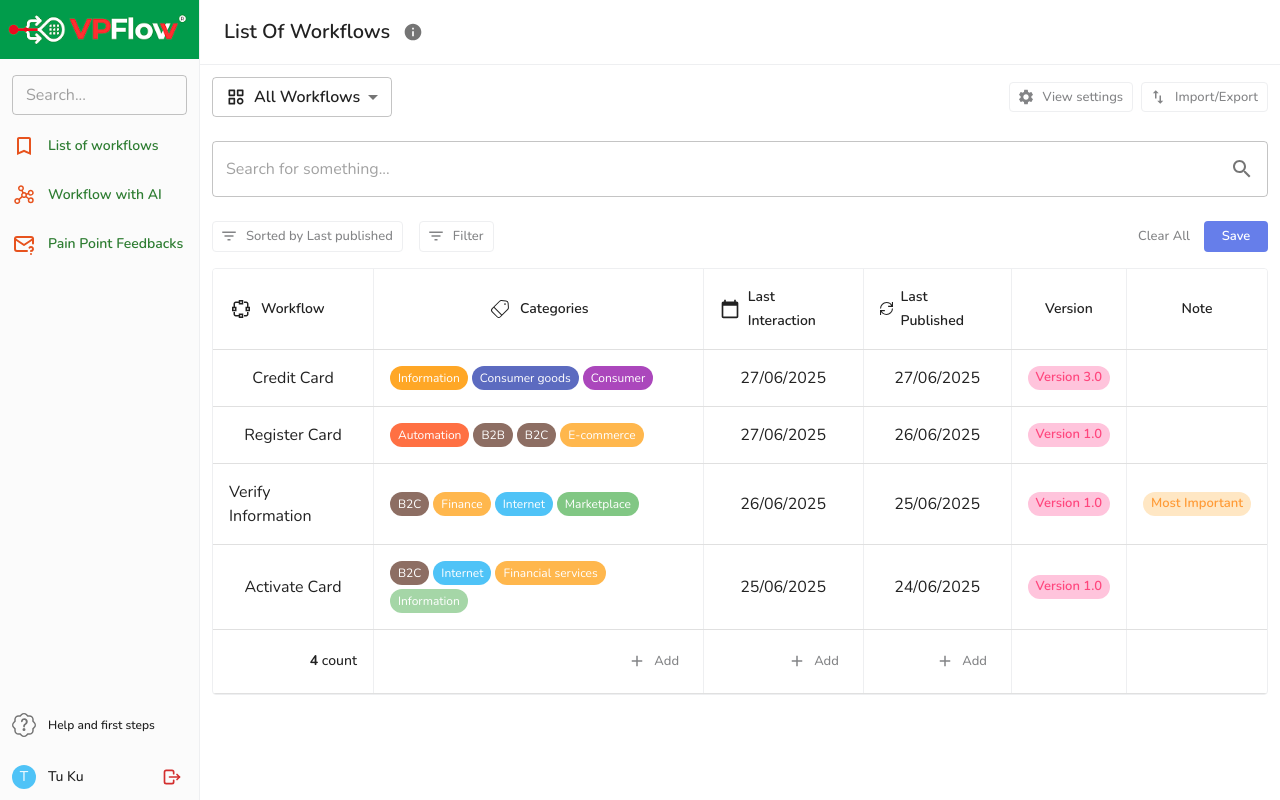
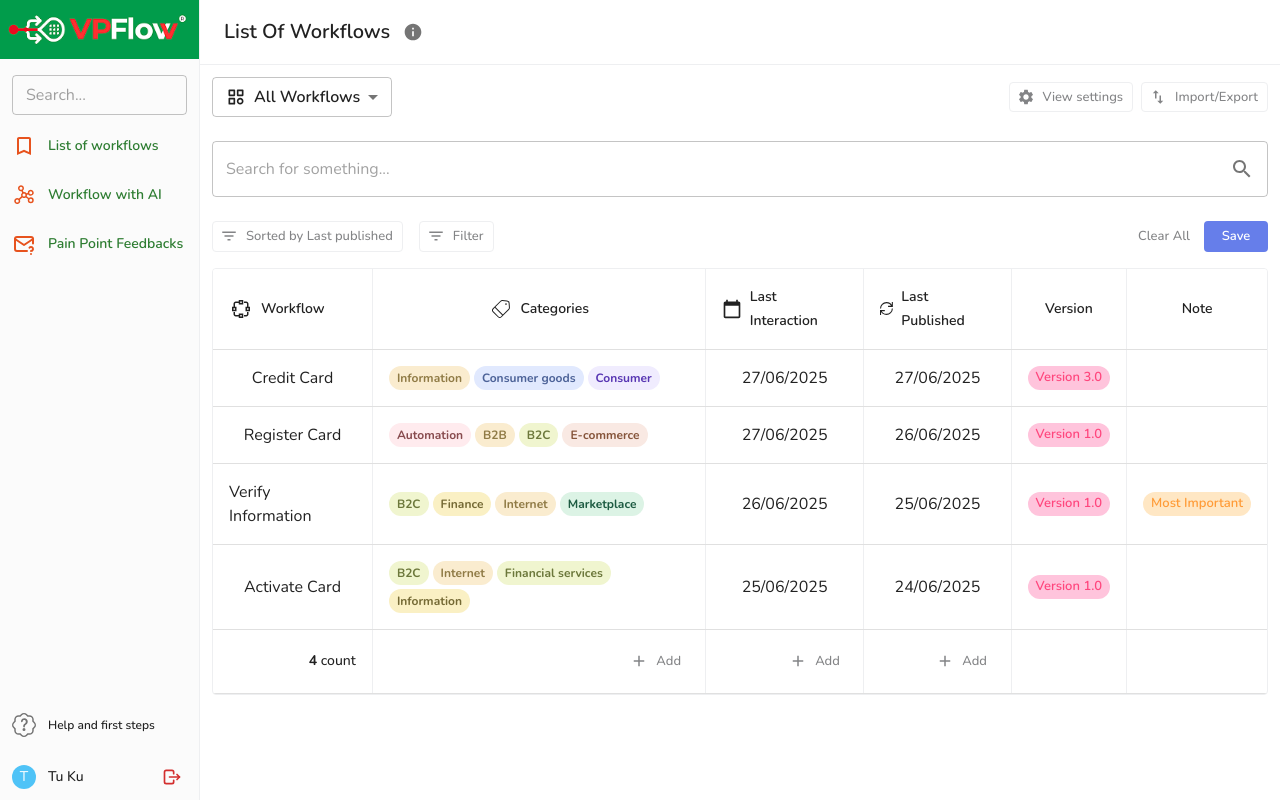
Before and after one commit to Tuprott991/VPFlow, a React (Vite) app in the folder frontend/: page /list-of-workflows in a window 1280 px wide. Built offline with nearby package versions, Linux system fonts and the light colour scheme.

Commit message:
[UI] Update color for categories chip in List Of Workflow page

```diff
--- a/frontend/src/data/mock_data/workflowData.js
+++ b/frontend/src/data/mock_data/workflowData.js
@@ -3,9 +3,9 @@ export const workflowData = [
     id: 1,
     name: "Credit Card",
     categories: [
-      { name: "Information", color: "#FFA726" },
-      { name: "Consumer goods", color: "#5C6BC0" },
-      { name: "Consumer", color: "#AB47BC" },
+      { name: "Information", color: "#907B46", bgcolor: "#FAECCF" },
+      { name: "Consumer goods", color: "#4D6398", bgcolor: "#E1E9FE" },
+      { name: "Consumer", color: "#5836B3", bgcolor: "#F0ECFE" },
     ],
     lastInteraction: "27/06/2025",
     lastPublished: "27/06/2025",
@@ -16,10 +16,10 @@ export const workflowData = [
     id: 2,
     name: "Register Card",
     categories: [
-      { name: "Automation", color: "#FF7043" },
-      { name: "B2B", color: "#8D6E63" },
-      { name: "B2C", color: "#8D6E63" },
-      { name: "E-commerce", color: "#FFB74D" },
+      { name: "Automation", color: "#884B4E", bgcolor: "#FFEBEE" },
+      { name: "B2B", color: "#907B46", bgcolor: "#FAECCF" },
+      { name: "B2C", color: "#6C783B", bgcolor: "#F0F5CF" },
+      { name: "E-commerce", color: "#86553B", bgcolor: "#F9E9E3" },
     ],
     lastInteraction: "27/06/2025",
     lastPublished: "26/06/2025",
@@ -30,10 +30,10 @@ export const workflowData = [
     id: 3,
     name: "Verify Information",
     categories: [
-      { name: "B2C", color: "#8D6E63" },
-      { name: "Finance", color: "#FFB74D" },
-      { name: "Internet", color: "#4FC3F7" },
-      { name: "Marketplace", color: "#81C784" },
+      { name: "B2C", color: "#6C783B", bgcolor: "#F0F5CF" },
+      { name: "Finance", color: "#756A35", bgcolor: "#FAF0C4" },
+      { name: "Internet", color: "#907B46", bgcolor: "#FAECCF" },
+      { name: "Marketplace", color: "#1D5B42", bgcolor: "#DCF3E5" },
     ],
     lastInteraction: "26/06/2025",
     lastPublished: "25/06/2025",
@@ -44,10 +44,10 @@ export const workflowData = [
     id: 4,
     name: "Activate Card",
     categories: [
-      { name: "B2C", color: "#8D6E63" },
-      { name: "Internet", color: "#4FC3F7" },
-      { name: "Financial services", color: "#FFB74D" },
-      { name: "Information", color: "#A5D6A7" },
+      { name: "B2C", color: "#6C783B", bgcolor: "#F0F5CF" },
+      { name: "Internet", color: "#907B46", bgcolor: "#FAECCF" },
+      { name: "Financial services", color: "#6C783B", bgcolor: "#F0F5CF" },
+      { name: "Information", color: "#756A35", bgcolor: "#FAF0C4" },
     ],
     lastInteraction: "25/06/2025",
     lastPublished: "24/06/2025",
--- a/frontend/src/pages/PrivatePage/ListOfWorkflowsPage.jsx
+++ b/frontend/src/pages/PrivatePage/ListOfWorkflowsPage.jsx
@@ -1,7 +1,6 @@
 "use client";
 
 import { useState } from "react";
-// import { Menu, MenuItem } from "@mui/material";
 import {
     Box,
     Button,
@@ -29,11 +28,9 @@ import {
     Settings,
     ImportExport,
     CalendarToday,
-    Star,
     Add,
 } from "@mui/icons-material";
 import { BiCategory } from "react-icons/bi";
-import { SiCodemagic } from "react-icons/si";
 import { CiShoppingTag } from "react-icons/ci";
 import { LiaNetworkWiredSolid } from "react-icons/lia";
 import { GrUpdate } from "react-icons/gr";
@@ -46,9 +43,6 @@ export default function ListOfWorkflowsPage() {
     const [anchorEl, setAnchorEl] = useState(null);
     const filteredWorkflows = workflowData.filter((workflow) =>
         workflow.name.toLowerCase().includes(searchTerm.trim().toLowerCase())
-        // workflow.categories.some(category =>
-        // category.name.toLowerCase().includes(searchTerm.trim().toLowerCase())
-        // )
     );
 
     const allCategories = Array.from(
@@ -162,7 +156,6 @@ export default function ListOfWorkflowsPage() {
                                 <Box sx={{ display: "flex", alignItems: "center", justifyContent: "center", gap: 1 }}>
                                     <CiShoppingTag size={24} />
                                     Categories
-                                    {/* <SiCodemagic size={24} /> */}
                                 </Box>
                             </TableCell>
                             <TableCell sx={{ fontWeight: 600, borderRight: "1px solid #EEEFF1" }}>
@@ -216,9 +209,10 @@ export default function ListOfWorkflowsPage() {
                                                 label={category.name}
                                                 size="small"
                                                 sx={{
-                                                    backgroundColor: category.color,
-                                                    color: "white",
+                                                    backgroundColor: category.bgcolor,
+                                                    color: category.color,
                                                     fontSize: "0.75rem",
+                                                    fontWeight: 700,
                                                 }}
                                             />
                                         ))}
```
Lines whose indentation alone changed are shown as unchanged.
